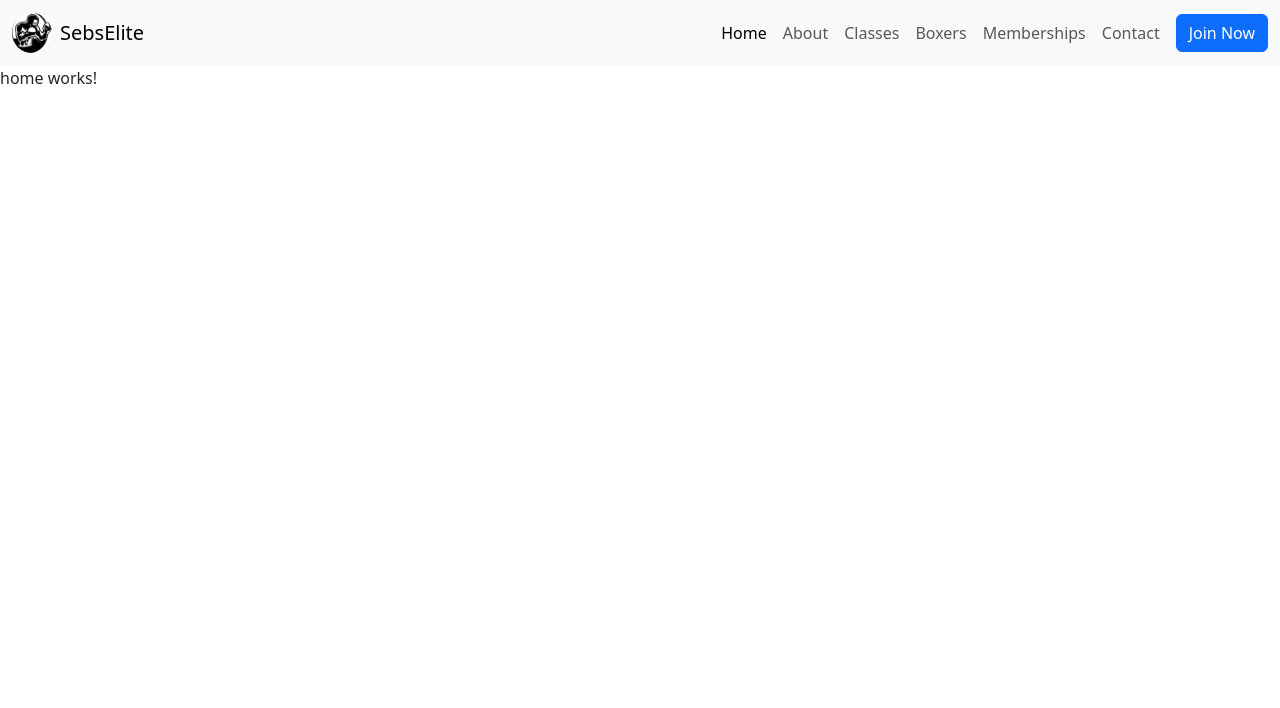
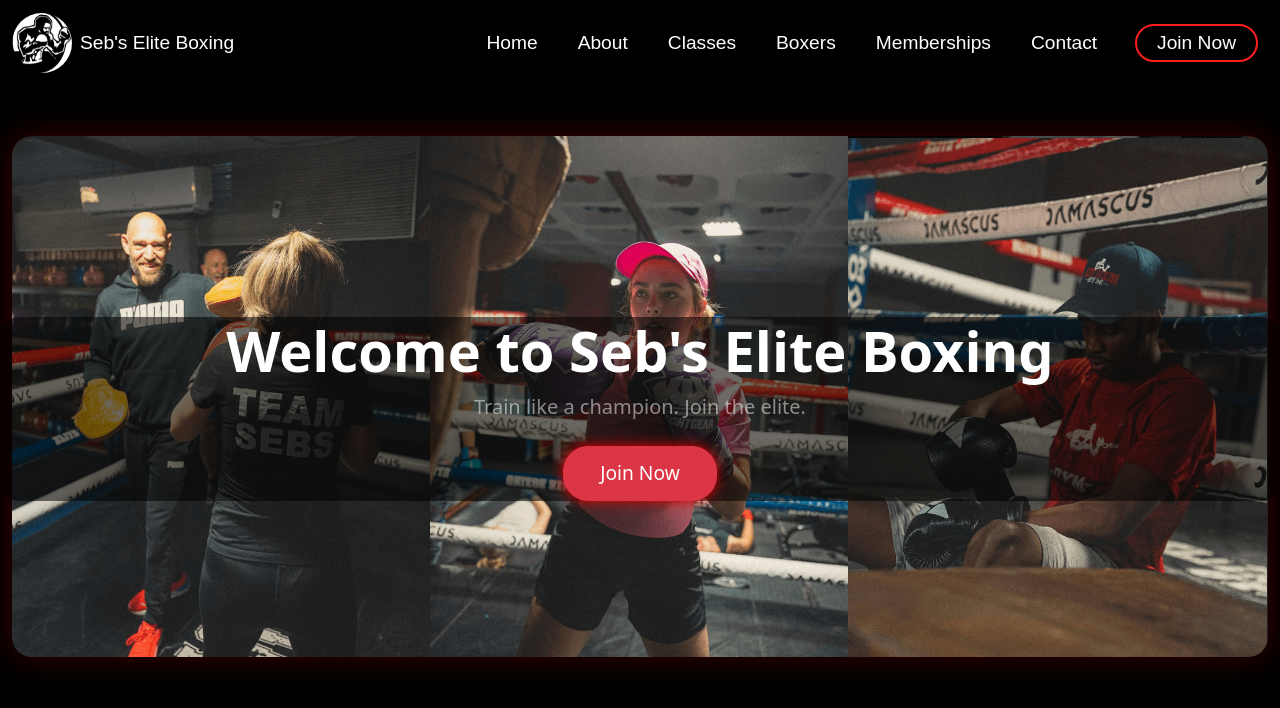
Before and after one commit to PhilipBessong/Portfolio, an Angular app in the folder SebsElite/site/sebselite/: page / in a window 1280 px wide. Shown: the top 708 px of the page. Built offline with nearby package versions, Linux system fonts and the light colour scheme.

Commit message:
Navbar and Home UI Update

```diff
--- a/SebsElite/site/sebselite/angular.json
+++ b/SebsElite/site/sebselite/angular.json
@@ -19,10 +19,15 @@
               {
                 "glob": "**/*",
                 "input": "public"
+              },
+              {
+                "glob": "**/*",
+                "input": "src/assets",
+                "output": "assets"
               }
             ],
             "styles": [
-                "node_modules/bootstrap/dist/css/bootstrap.min.css",
+              "node_modules/bootstrap/dist/css/bootstrap.min.css",
               "src/styles.css"
             ],
             "server": "src/main.server.ts",
@@ -80,9 +85,7 @@
                 "input": "public"
               }
             ],
-            "styles": [
-              "src/styles.css"
-            ]
+            "styles": ["src/styles.css"]
           }
         }
       }
--- a/SebsElite/site/sebselite/src/app/home/home.css
+++ b/SebsElite/site/sebselite/src/app/home/home.css
@@ -0,0 +1,38 @@
+.hero-section {
+  min-height: 80vh;
+  background: #000;
+  padding: 50px 0;
+}
+
+.hero-img {
+  width: 100%;
+  border-radius: 20px;
+  box-shadow: 0 0 32px #d8000044;
+  display: block;
+  margin-left: auto;
+  margin-right: auto;
+}
+
+.hero-overlay {
+ width: 100%;
+  max-width: 100%;   /* Match image width */
+  padding: 0 15px;
+  background: rgba(0,0,0,0.55);
+  border-radius: 20px;
+  position: absolute;
+  top: 50%;
+  left: 50%;
+  transform: translate(-50%, -50%);
+}
+
+.hero-btn {
+  border-radius: 25px;
+  padding: 12px 36px;
+  font-size: 1.2rem;
+  box-shadow: 0 0 12px #d80000, 0 0 24px #ff1f1f33;
+  transition: box-shadow 0.2s;
+}
+
+.hero-btn:hover {
+  box-shadow: 0 0 24px #d80000, 0 0 48px #ff1f1f66;
+}
--- a/SebsElite/site/sebselite/src/app/home/home.html
+++ b/SebsElite/site/sebselite/src/app/home/home.html
@@ -1 +1,10 @@
-<p>home works!</p>
+<section class="hero-section d-flex align-items-center justify-content-center text-center">
+  <div class="container-fluid position-relative">
+    <img src="assets/heroimg-min.png" alt="Home" class="img-fluid mb-4 hero-img">
+    <div class="hero-overlay position-absolute top-50 start-50 translate-middle w-100 px-3">
+      <h1 class="display-4 fw-bold text-white">Welcome to Seb's Elite Boxing</h1>
+      <p class="lead text-white-50 mb-4">Train like a champion. Join the elite.</p>
+      <a href="/join" class="btn btn-danger btn-lg hero-btn">Join Now</a>
+    </div>
+  </div>
+</section>
--- a/SebsElite/site/sebselite/src/app/navbar/navbar.css
+++ b/SebsElite/site/sebselite/src/app/navbar/navbar.css
@@ -0,0 +1,48 @@
+.navbar {
+  background-color: #000000;
+  border-bottom-left-radius: 20px;
+  border-bottom-right-radius: 20px;
+}
+.navbar a {
+  color: #ffffff;
+  font-family: "Arial", sans-serif;
+  font-size: larger;
+}
+.navbar a:hover {
+  color: #d80000;
+  font-family: "Arial", sans-serif;
+  font-size: larger;
+}
+.nav-item {
+  padding: 0 10px;
+}
+.nav-link {
+  border: 2px solid transparent; /* Add this line */
+  border-radius: 20px;
+  transition: box-shadow 0.1s ease-in-out, border-color 0.1s;
+padding: 3px 28px; /* Increased padding for more space */
+}
+.nav-link:hover {
+
+  border: 2px solid transparent; /* Keep border width same */
+  border-radius: 20px;
+  box-shadow: 0 0 12px #d80000, 0 0 24px #ff1f1f, 0 0 36px #ff6f6f; /* neon glow */
+  transition: box-shadow 0.1s ease-in-out, border-color 0.1s;
+}
+
+.join-btn {
+  background-color: #000000;
+  color: #ffffff;
+  border: 2px solid #ff1f1f;
+  border-radius: 20px;
+  padding: 3px 20px;
+  font-size: larger;
+  font-family: "Arial", sans-serif;
+  text-decoration: none;
+  transition: background-color 0.3s, box-shadow 0.3s;
+}
+.join-btn:hover {
+  background-color: #000000;
+  box-shadow: 0 0 12px #d80000, 0 0 24px #ff1f1f, 0 0 36px #ff6f6f; /* neon glow */
+  text-decoration: none;
+}
--- a/SebsElite/site/sebselite/src/app/navbar/navbar.html
+++ b/SebsElite/site/sebselite/src/app/navbar/navbar.html
@@ -1,9 +1,9 @@
-<nav class="navbar navbar-expand-lg navbar-light bg-light">
+<nav class="navbar navbar-expand-lg ">
   <div class="container-fluid">
     <!-- Circular Logo -->
     <a class="navbar-brand d-flex align-items-center" href="">
-      <img src="assets/sebslogo.png" alt="Logo" width="40" height="40" class="rounded-circle me-2">
-      SebsElite
+      <img src="assets/sebslogo.png" alt="Logo" width="60" height="60" class="rounded-circle me-2">
+      Seb's Elite Boxing
     </a>
     <button class="navbar-toggler" type="button" data-bs-toggle="collapse" data-bs-target="#navbarNav"
       aria-controls="navbarNav" aria-expanded="false" aria-label="Toggle navigation">
@@ -15,22 +15,22 @@
           <a class="nav-link active" aria-current="page" href="#">Home</a>
         </li>
         <li class="nav-item">
-          <a class="nav-link" href="#">About</a>
+          <a class="nav-link" href="/about">About</a>
         </li>
         <li class="nav-item">
-          <a class="nav-link" href="#">Classes</a>
+          <a class="nav-link" href="/classes">Classes</a>
         </li>
         <li class="nav-item">
-          <a class="nav-link" href="#">Boxers</a>
+          <a class="nav-link" href="/boxers">Boxers</a>
         </li>
         <li class="nav-item">
-          <a class="nav-link" href="#">Memberships</a>
+          <a class="nav-link" href="/memberships">Memberships</a>
         </li>
         <li class="nav-item">
-          <a class="nav-link" href="#">Contact</a>
+          <a class="nav-link" href="/contact">Contact</a>
         </li>
         <li class="nav-item ms-2">
-          <a class="btn btn-primary" href="#">Join Now</a>
+          <a class="btn join-btn" href="/join">Join Now</a>
         </li>
       </ul>
     </div>
--- a/SebsElite/site/sebselite/src/styles.css
+++ b/SebsElite/site/sebselite/src/styles.css
@@ -1 +1,6 @@
 /* You can add global styles to this file, and also import other style files */
+html, body {
+  background-color: #000;
+  color: #fff; /* Optional: makes default text white */
+  min-height: 100vh;
+}
```
